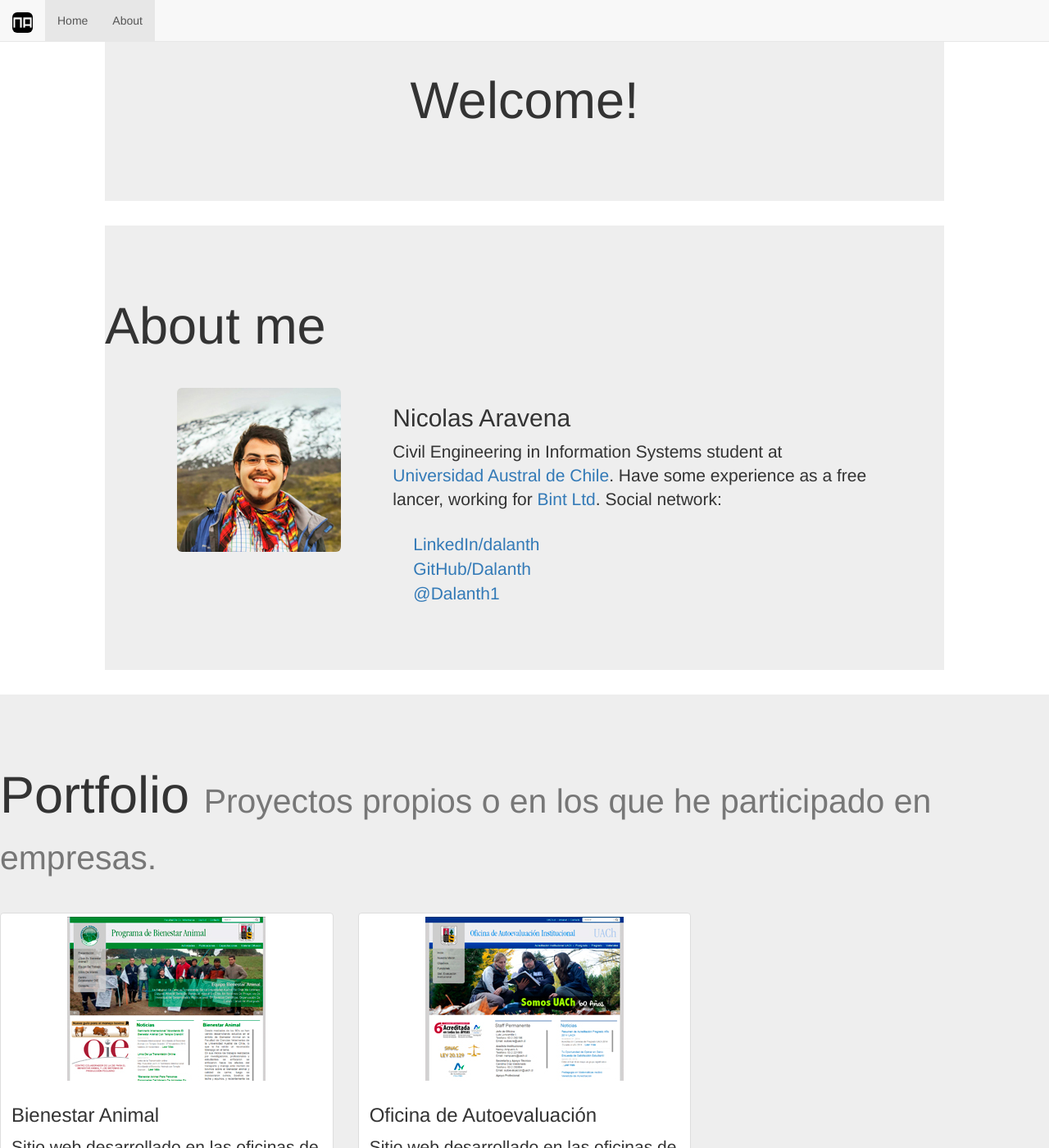
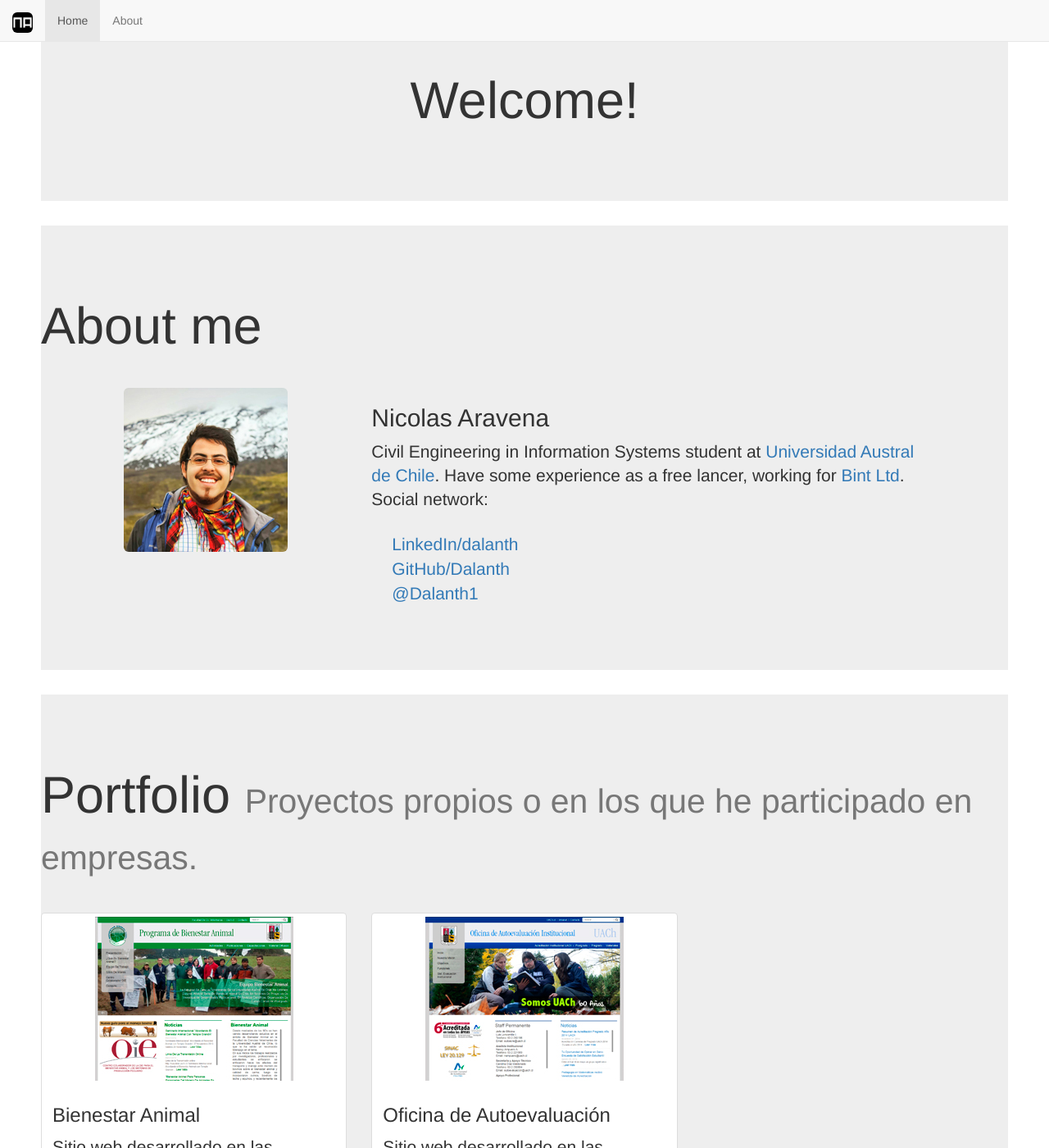
Before and after one commit to nicoaravena/nicoaravena.github.io, a Jekyll site: the page built from index.html, in a window 1280 px wide and 1400 px high. Shown: the whole window at 82% size. Built offline with Jekyll 4.4.1, drawn with Linux system fonts in a browser that asks for light colours; nearby versions of some CDN libraries; Markdown is read by kramdown in place of the engine named in the settings; the list of posts is cut into pages by our own code.

Commit message:
Including JS

```diff
--- a/_layouts/default.html
+++ b/_layouts/default.html
@@ -3,7 +3,7 @@
 
   {% include head.html %}
 
-  <body>
+  <body data-spy="scroll" data-target="#navbar-example">
     <div class="main-page">
       <div class="top-bar">
         {% include sidebar.html %}
--- a/public/css/style.css
+++ b/public/css/style.css
@@ -2,7 +2,7 @@ body {
 	margin: auto;
 }
 
-#home, #about, #blog {
+#blog {
 	width: 80%;
 	margin: auto;
 }
@@ -10,6 +10,7 @@ body {
 .section {
 	width: 100%;
 	height: 100%;
+	padding: 0px 50px;
 }
 
 .navbar-brand img {
```
Also changed, not shown: other parts of _layouts/default.html (+5 -0 lines).
